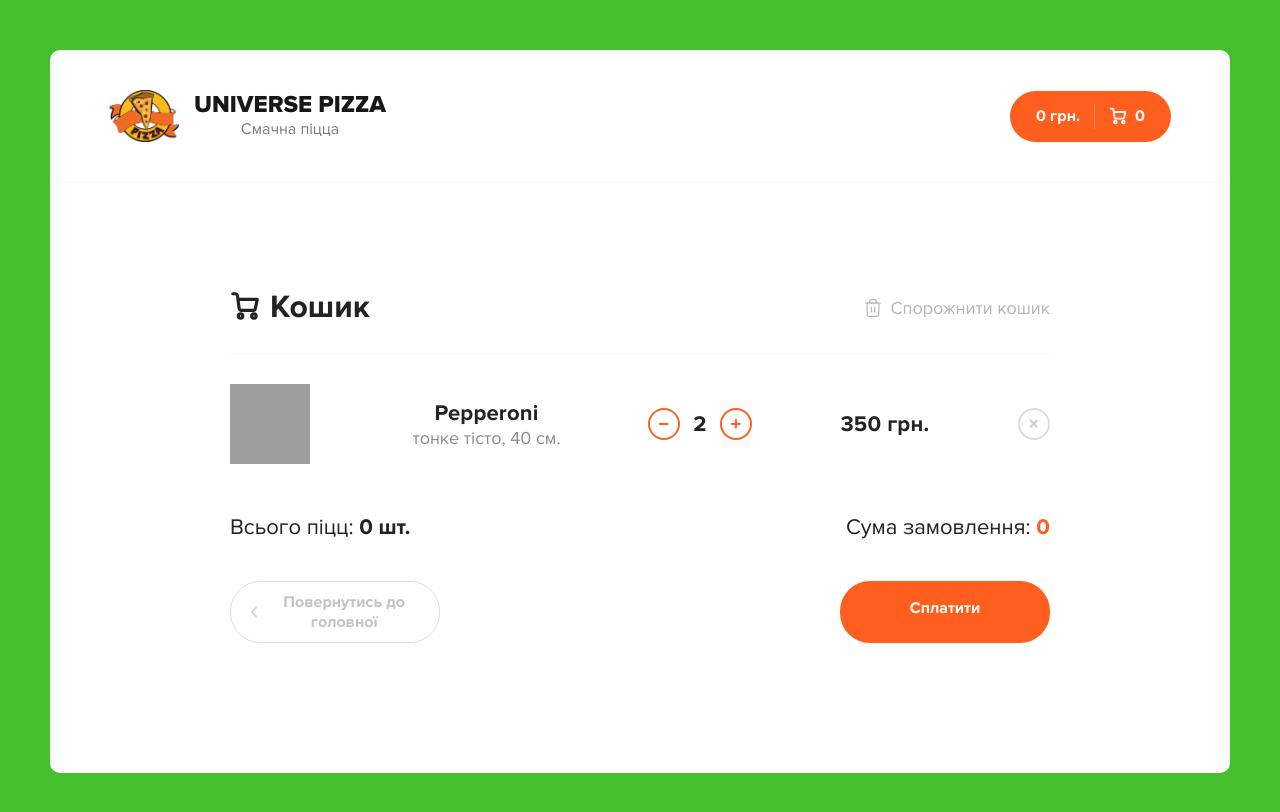
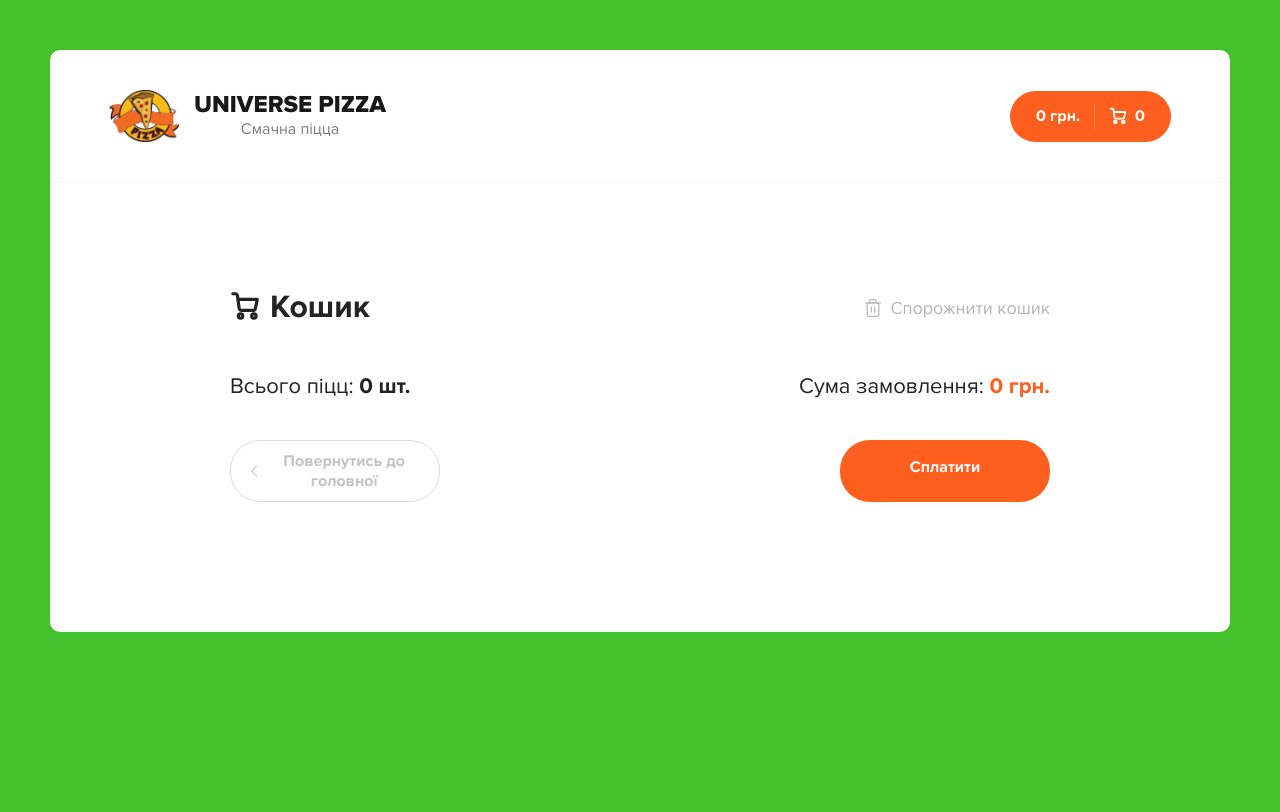
Before and after one commit to vbasoon/Store-Pizza-React, a React (Create React App) app: page /cart in a window 1280 px wide. Shown: the top 812 px of the page. Built offline with nearby package versions, Linux system fonts and the light colour scheme; grey boxes are pictures that could not be loaded.

Commit message:
totalPrice in groupProduct

```diff
--- a/src/components/CartItem.jsx
+++ b/src/components/CartItem.jsx
@@ -1,6 +1,7 @@
 import React from 'react'
 
 const CartItem = (props) => {
+   console.log(props);
    return (
       <>
          <div className="cart__item">
--- a/src/components/Products/PizzaBlock.jsx
+++ b/src/components/Products/PizzaBlock.jsx
@@ -29,7 +29,7 @@ const PizzaBlock = (props) => {
          name: props.name,
          imageUrl: props.imageUrl,
          price: props.price,
-         size: activeSize,
+         size: availableSizes[activeSize],
          type: typesNames[activeType]
       }
       props.onClickAddProduct(obj)
--- a/src/pages/Cart.jsx
+++ b/src/pages/Cart.jsx
@@ -4,6 +4,12 @@ import { useSelector } from 'react-redux';
 
 const Cart = () => {
    const { totalPrice, totalCount, items } = useSelector(({ cart }) => cart);
+
+   const groupProducts = Object.keys(items).map(key => {
+      return items[key].items[0];
+   });
+
+
    return (
       <div className="content">
          <div className="container container--cart">
@@ -27,14 +33,21 @@ const Cart = () => {
                   </div>
                </div>
                <div className="content__items">
-                  <CartItem name="Pepperoni" type="тонке" size="40" />
+                  {
+                     groupProducts.map(obj => (
+                        // const groupPrice =
+                        <CartItem name={obj.name} type={obj.type} size={obj.size} totalPrice={items[obj.id].totalPrice} />
+                     ))
+                  }
+
+
 
                </div>
 
                <div className="cart__bottom">
                   <div className="cart__bottom-details">
                      <span> Всього піцц: <b>{totalCount} шт.</b> </span>
-                     <span> Сума замовлення: <b>{totalPrice}</b> </span>
+                     <span> Сума замовлення: <b>{totalPrice} грн.</b> </span>
                   </div>
                   <div className="cart__bottom-buttons">
                      <a href="/" className="button button--outline button--add go-back-btn">
--- a/src/redux/reducers/cart.js
+++ b/src/redux/reducers/cart.js
@@ -4,20 +4,26 @@ const initialState = {
    totalCount: 0
 }
 
+const getTotalPrice = arr => arr.reduce((sum, obj) => obj.price + sum, 0);
+
 const cart = (state = initialState, action) => {
-
    switch (action.type) {
       case 'ADD_PRODUCT_CART': {
+         const currentProducts = !state.items[action.payload.id]
+            ? [action.payload]
+            : [...state.items[action.payload.id].items, action.payload];
+
          const newItems = {
             ...state.items,
-            [action.payload.id]: !state.items[action.payload.id]
-               ? [action.payload]
-               : [...state.items[action.payload.id], action.payload],
+            [action.payload.id]: {
+               items: currentProducts,
+               totalPrice: getTotalPrice(currentProducts),
+            },
          };
 
-         const actualProducts = [].concat.apply([], Object.values(newItems));
-
-         const totalPrice = actualProducts.reduce((sum, obj) => obj.price + sum, 0);
+         const items = Object.values(newItems).map(obj => obj.items);
+         const actualProducts = [].concat.apply([], items);
+         const totalPrice = getTotalPrice(actualProducts);
 
          return {
             ...state,
```
